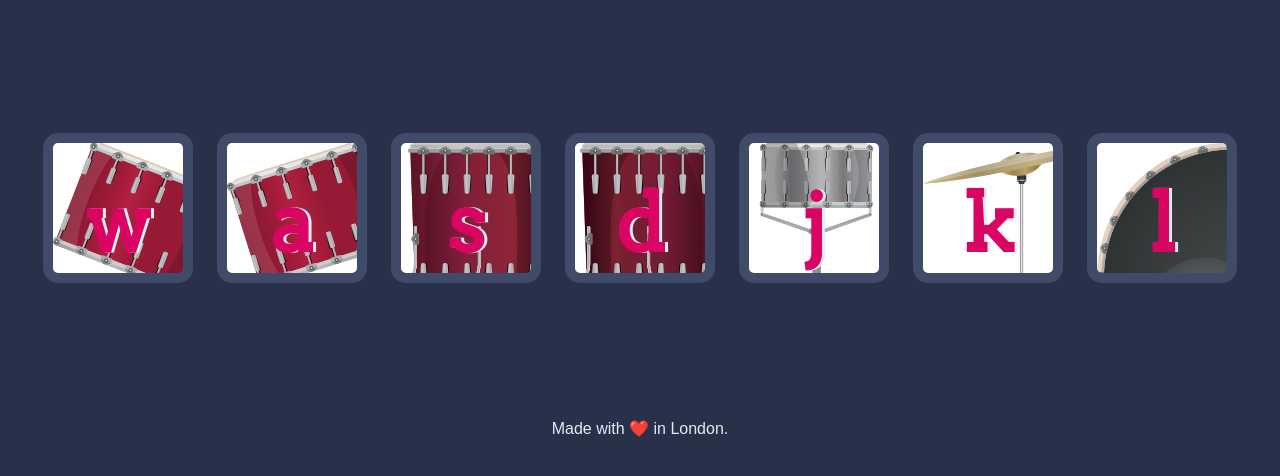
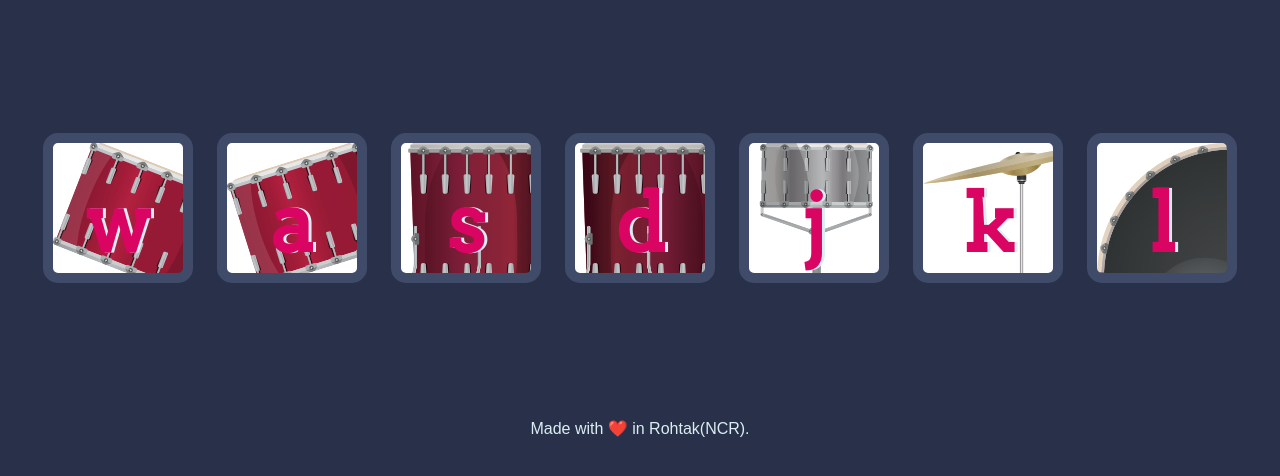
Before and after one commit to dharmikbatra/drumkit, a plain HTML site: page index.html in a window 1280 px wide. Shown: the part 156-632 px from the top of the page. Drawn offline with Linux system fonts and the light colour scheme.

Commit message:
Update index.html

```diff
--- a/index.html
+++ b/index.html
@@ -23,7 +23,7 @@
 
 
   <footer>
-    Made with ❤️ in London.
+    Made with ❤️ in Rohtak(NCR).
   </footer>
   <script type="text/javascript" src="index.js">
 
```
